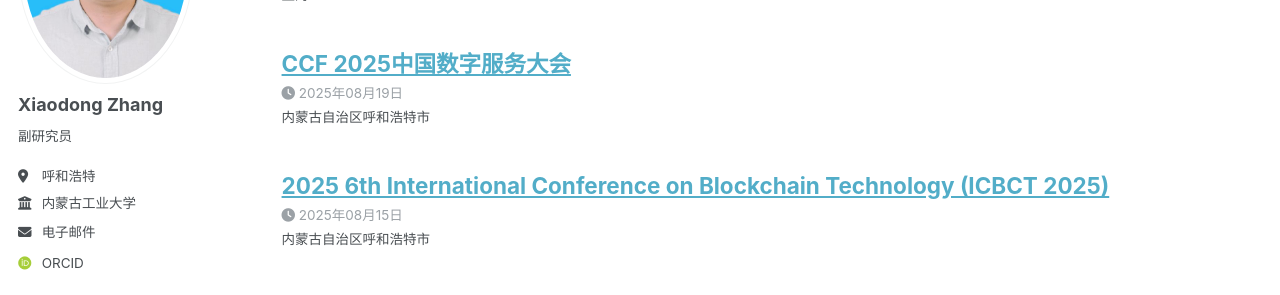
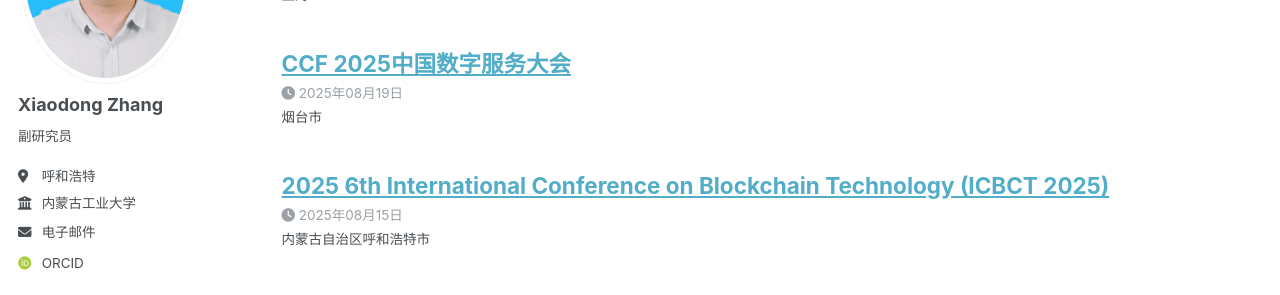
Before and after one commit to zhangxiaodong-imut/zhangxiaodong-imut.github.io, a Jekyll site: the page built from _pages/talks.html, in a window 1280 px wide and 1204 px high. Shown: the part 244-539 px from the top of the window. Built offline with Jekyll 4.4.1, drawn with Linux system fonts in a browser that asks for light colours; some web fonts are replaced.

Commit message:
Update 2025-CCF 2025中国数字服务大会.md

```diff
--- a/_talks/2025-CCF 2025中国数字服务大会.md
+++ b/_talks/2025-CCF 2025中国数字服务大会.md
@@ -4,7 +4,7 @@ collection: talks
 type: "Talk"
 permalink: /talks/2025-CCF 2025中国数字服务大会
 date: 2025-08-19
-location: "内蒙古自治区呼和浩特市"
+location: "烟台市"
 link: "https://conf.ccf.org.cn/web/api/m1329387589907648512173699230026.action"
 ---
 
```
